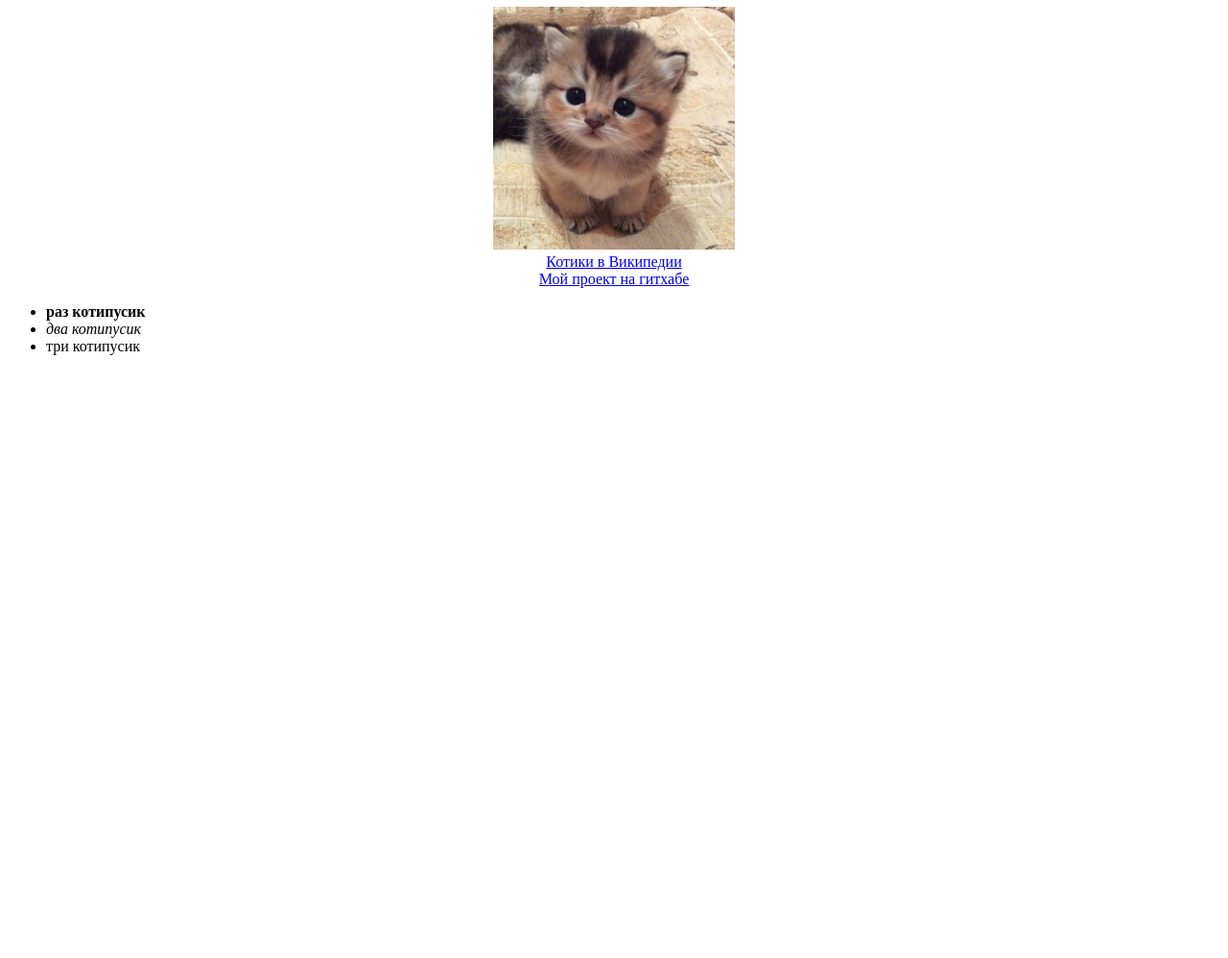
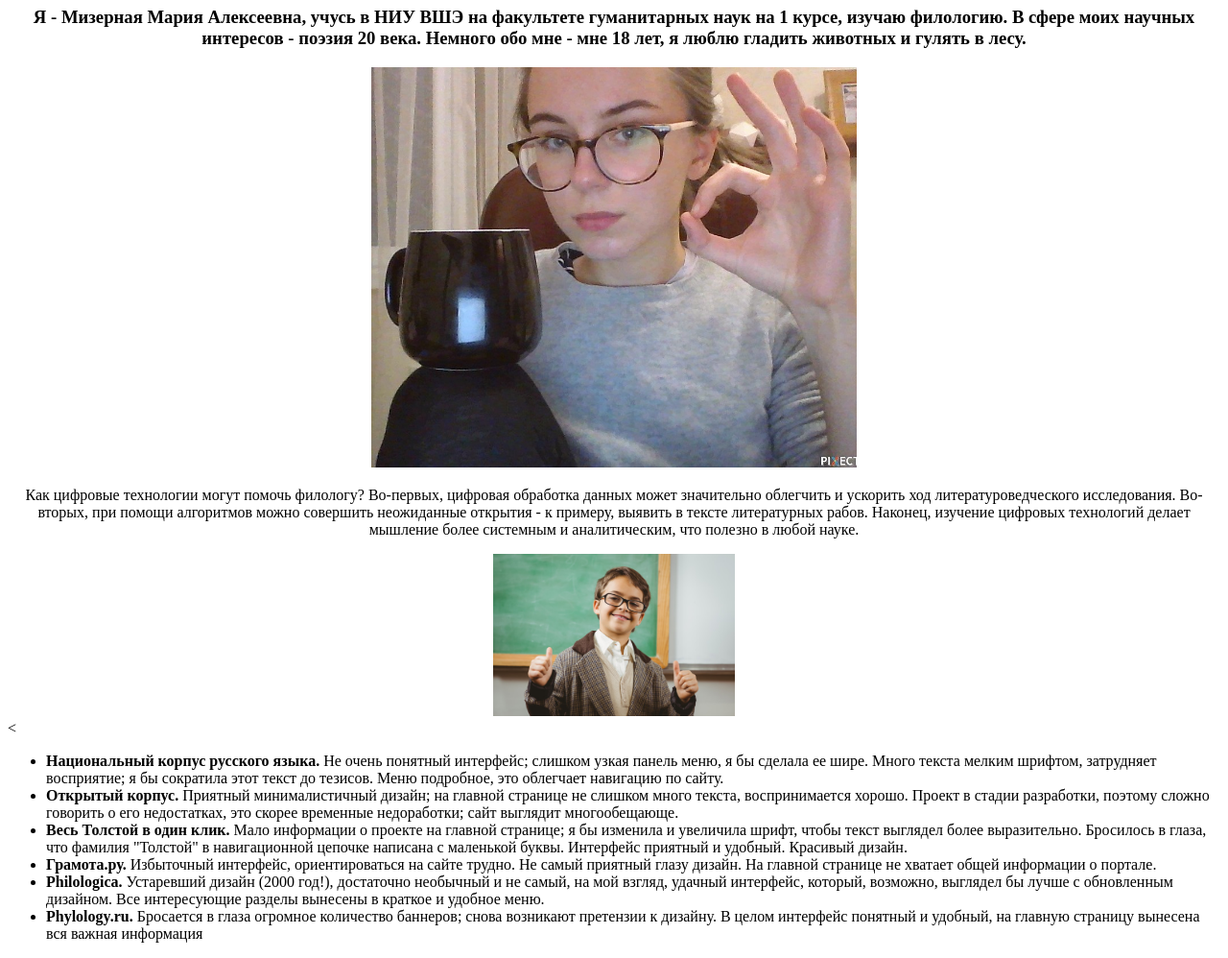
Before and after one commit to mizymary/mizymary.github.io, a plain HTML site: page index.html in a window 1280 px wide. Shown: the part 73-1071 px from the top of the page at 96% size. Before the commit the page ends 800 px from the top, so only its background shows below. Drawn offline with Linux system fonts and the light colour scheme.

Commit message:
Add files via upload

```diff
--- a/index.html
+++ b/index.html
@@ -2,21 +2,32 @@
 <html>
     <head>
 	  <meta charset='utf-8'>
-      <title>Моя страничка</title>
+	<title>Моя страница</title>
 	</head>
 	   <body>
 	   <center>
-       <h1>я котипусик</h1>
-	   <img width="20%" src="816da533638aee63cfbd315ea24cccbd.jpg" alt="sad">
-	   <br>
-	   <a href="https://ru.wikipedia.org/wiki/%D0%9A%D0%BE%D1%88%D0%BA%D0%B8">Котики в Википедии</a>
-	   <br>
-	   <a href="https://mizymary.github.io/potential-journey/">Мой проект на гитхабе</a>
+	   <h1>Добро пожаловать на мою страницу!</h1>
+	   <h3>Я - Мизерная Мария Алексеевна, учусь в НИУ ВШЭ на факультете гуманитарных наук на 1 курсе, изучаю филологию. В сфере моих научных интересов - поэзия 20 века. Немного обо мне - мне 18 лет, я люблю гладить животных и гулять в лесу. </h3>
+	   <img width="40%" src="lKhdHGHOGBg.jpg" alt="тут я с кружкой чая">
        </center>
-	<ul>
-	<li><b>раз котипусик</b></li>
-	<li><i>два котипусик</i></li>
-	<li>три котипусик</li>
-	</ul>
+
+	   <center>
+
+
+    <p> Как цифровые технологии могут помочь филологу? Во-первых, цифровая обработка данных может значительно облегчить и ускорить ход литературоведческого исследования. Во-вторых, при помощи алгоритмов можно совершить неожиданные открытия - к примеру, выявить в тексте литературных рабов. Наконец, изучение цифровых технологий делает мышление более системным и аналитическим, что полезно в любой науке. </p>
+	   </center>
+
+	   <center>
+	   <img width="20%" src="smiling-pupil-dressed-up-as-teacher-doing-thumbs-up_13339-162303.jpg" alt="sad">
+	   </center>
+
+	   <<ul>
+	<li><b>Национальный корпус русского языка.</b> Не очень понятный интерфейс; слишком узкая панель меню, я бы сделала ее шире. Много текста мелким шрифтом, затрудняет восприятие; я бы сократила этот текст до тезисов. Меню подробное, это облегчает навигацию по сайту.</li>
+	<li><b>Открытый корпус.</b> Приятный минималистичный дизайн; на главной странице не слишком много текста, воспринимается хорошо. Проект в стадии разработки, поэтому сложно говорить о его недостатках, это скорее временные недоработки; сайт выглядит многообещающе.</li>
+	<li><b>Весь Толстой в один клик.</b> Мало информации о проекте на главной странице; я бы изменила и увеличила шрифт, чтобы текст выглядел более выразительно. Бросилось в глаза, что фамилия "Толстой" в навигационной цепочке написана с маленькой буквы. Интерфейс приятный и удобный. Красивый дизайн.  </li>
+	<li><b>Грамота.ру.</b> Избыточный интерфейс, ориентироваться на сайте трудно. Не самый приятный глазу дизайн. На главной странице не хватает общей информации о портале.</li>
+	<li><b>Philologica.</b> Устаревший дизайн (2000 год!), достаточно необычный и не самый, на мой взгляд, удачный интерфейс, который, возможно, выглядел бы лучше с обновленным дизайном. Все интересующие разделы вынесены в краткое и удобное меню.</li>
+	<li><b>Phylology.ru.</b> Бросается в глаза огромное количество баннеров; снова возникают претензии к дизайну. В целом интерфейс понятный и удобный, на главную страницу вынесена вся важная информация</li>
+
 	   </body>
 	</html>
```
Also changed, not shown: lKhdHGHOGBg.jpg (added), smiling-pupil-dressed-up-as-teacher-doing-thumbs-up_13339-162303.jpg (added). Lines whose indentation alone changed are shown as unchanged.
